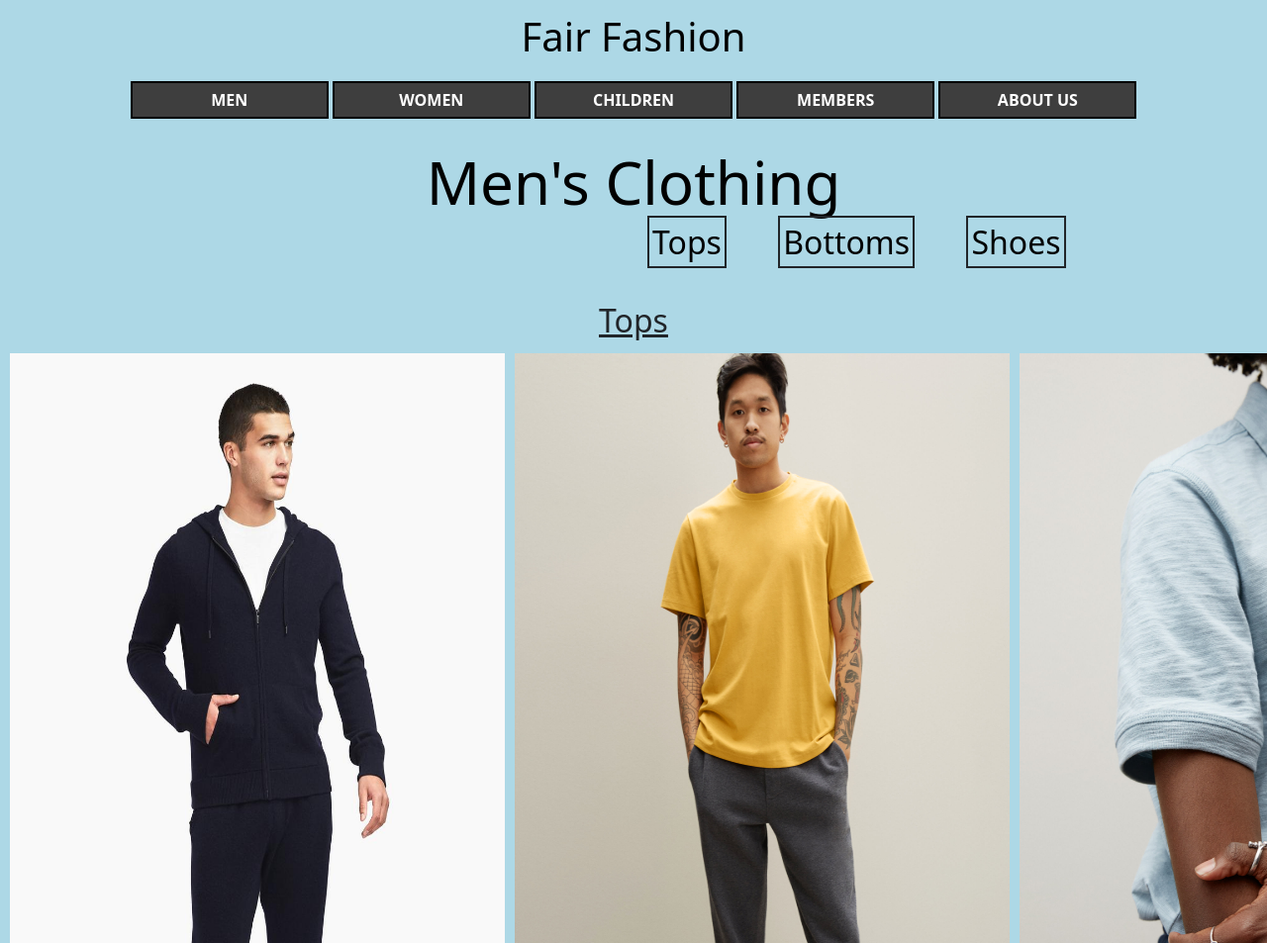
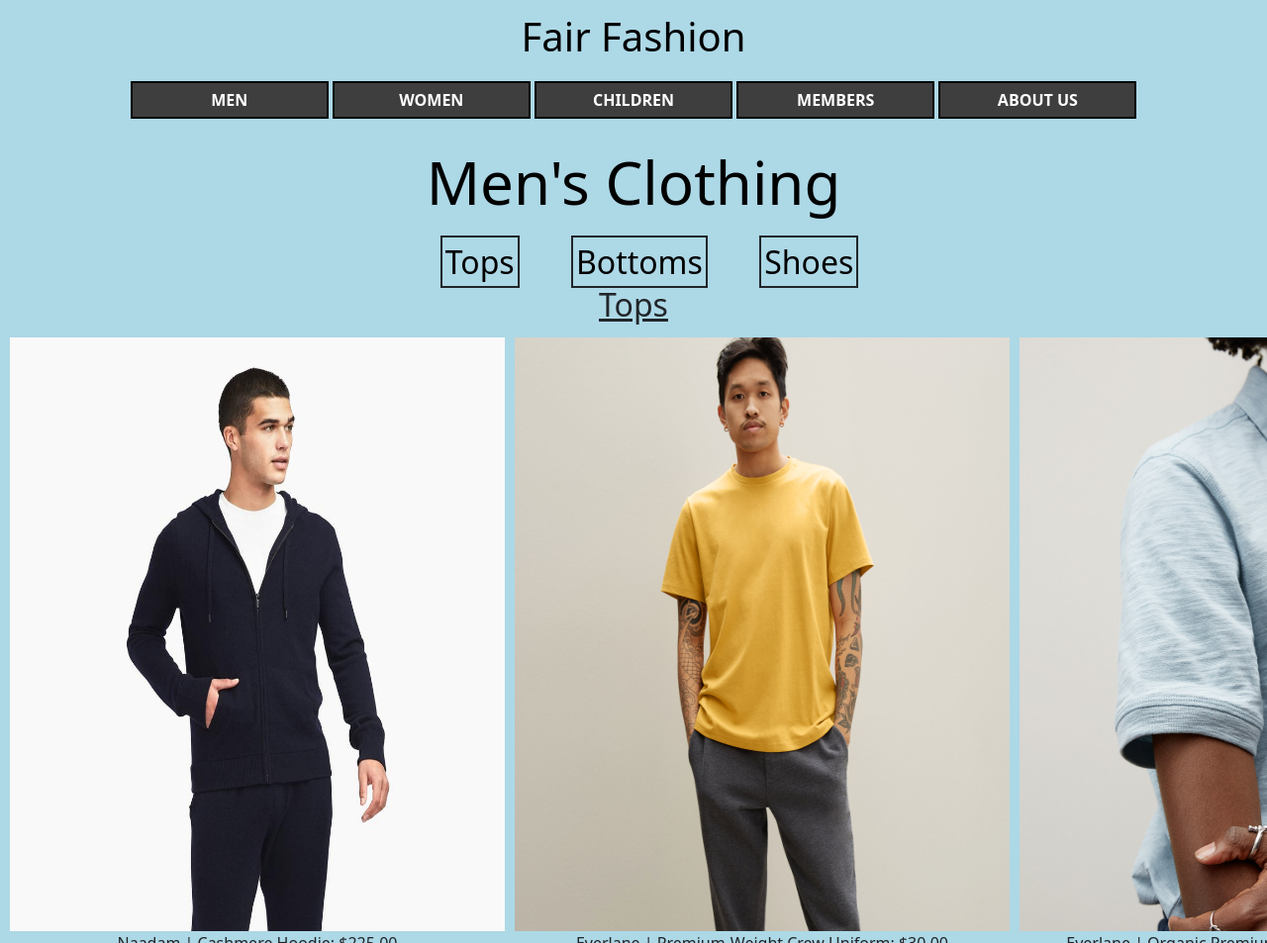
Before and after one commit to kdavies48/sp21256GROUPPROJECT, a website: page public/mensPage.html in a window 1280 px wide. Shown: the top 953 px of the page at 99% size. Drawn offline with nearby package versions, Linux system fonts and the light colour scheme.

Commit message:
Fixed mens menu

```diff
--- a/public/stylesheets/mensStyles.css
+++ b/public/stylesheets/mensStyles.css
@@ -12,10 +12,9 @@
     font-weight: 100;
     font-size: 32px;
     position: relative;
-    left: 620px;
     width: fit-content;
     height: fit-content;
-    top: -20px;
+    margin: auto;
 }
 
 #mensMenu > li:hover {
```
